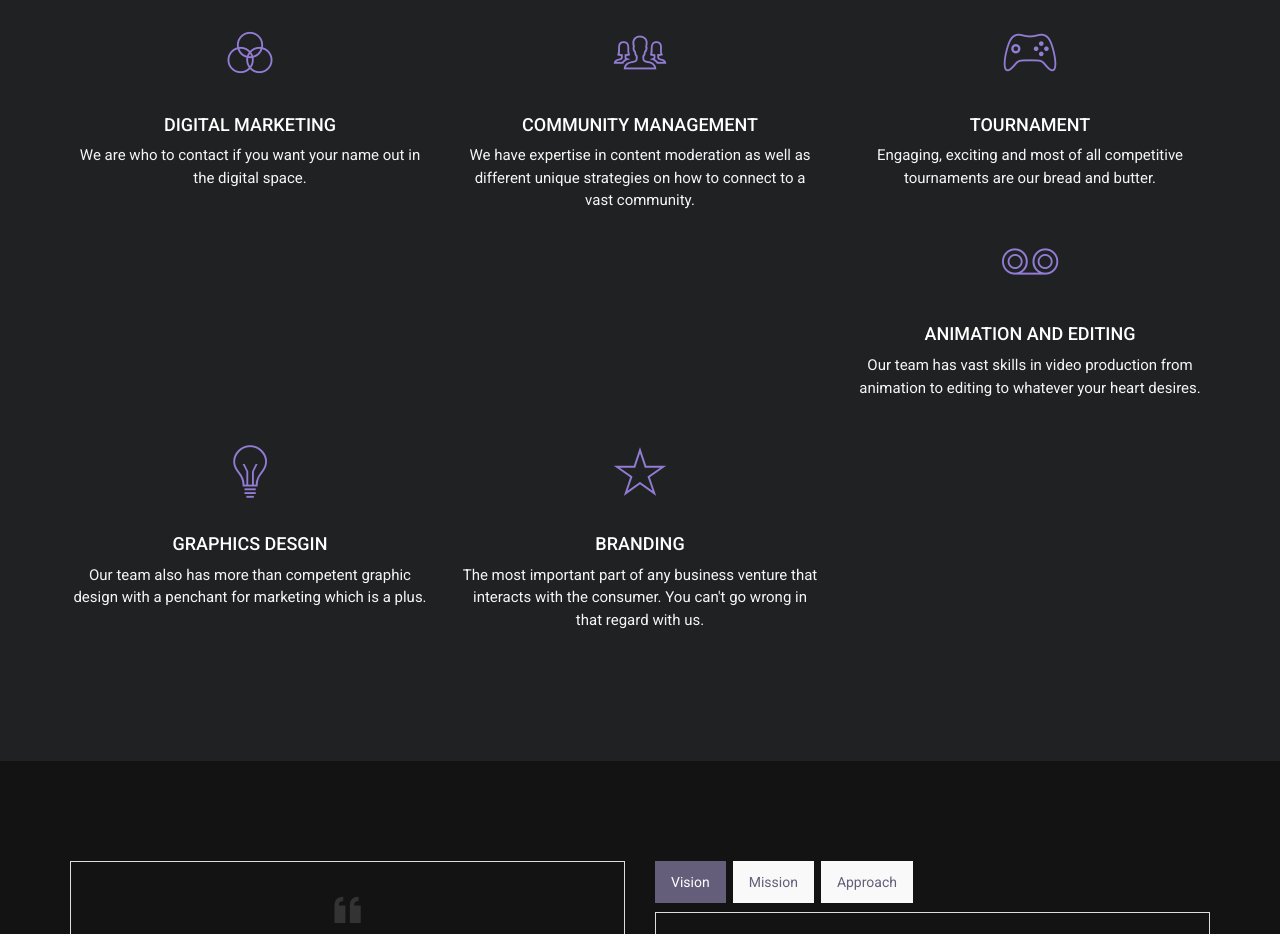
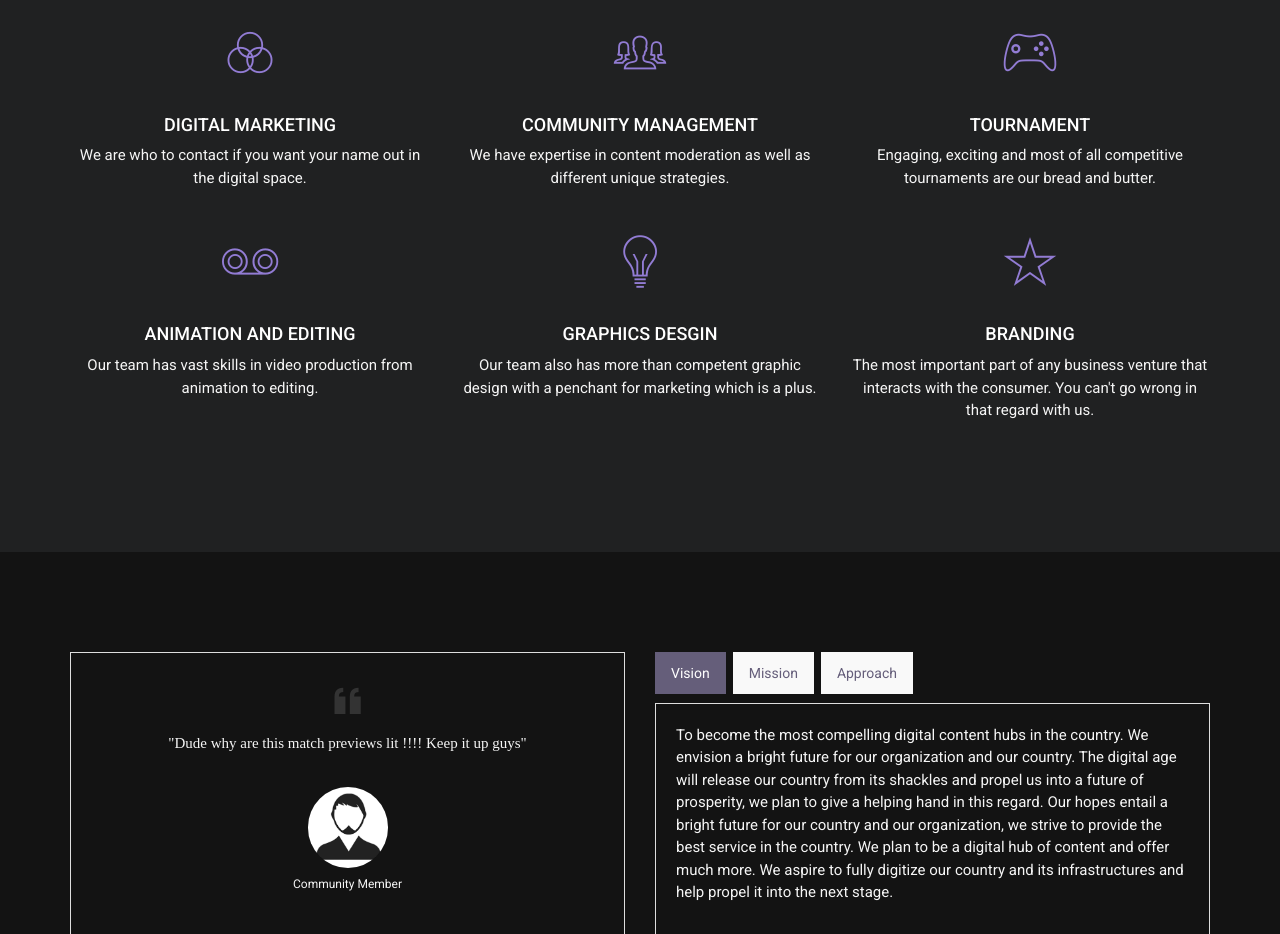
Before and after one commit to entertainment-yaltopia-com/entertainment-yaltopia-com.github.io, a plain HTML site: page about/index.html in a window 1280 px wide. Shown: the part 1140-2074 px from the top of the page. Drawn offline with Linux system fonts and the light colour scheme; a script that the page names is missing; a web font is replaced by a local one.

Commit message:
Update index.html

```diff
--- a/about/index.html
+++ b/about/index.html
@@ -172,7 +172,7 @@
         <div class="service-item">
           <i class="ion-ios-people-outline"></i>
           <h4>Community Management</h4>
-          <p>We have expertise in content moderation as well as different unique strategies on how to connect to a vast community.</p>
+          <p>We have expertise in content moderation as well as different unique strategies.</p>
         </div>
       </div>
 
@@ -188,7 +188,7 @@
         <div class="service-item">
           <i class="ion-ios-recording-outline"></i>
           <h4>Animation and Editing</h4>
-          <p>Our team has vast skills in video production from animation to editing to whatever your heart desires.</p>
+          <p>Our team has vast skills in video production from animation to editing.</p>
         </div>
       </div>
 
```
